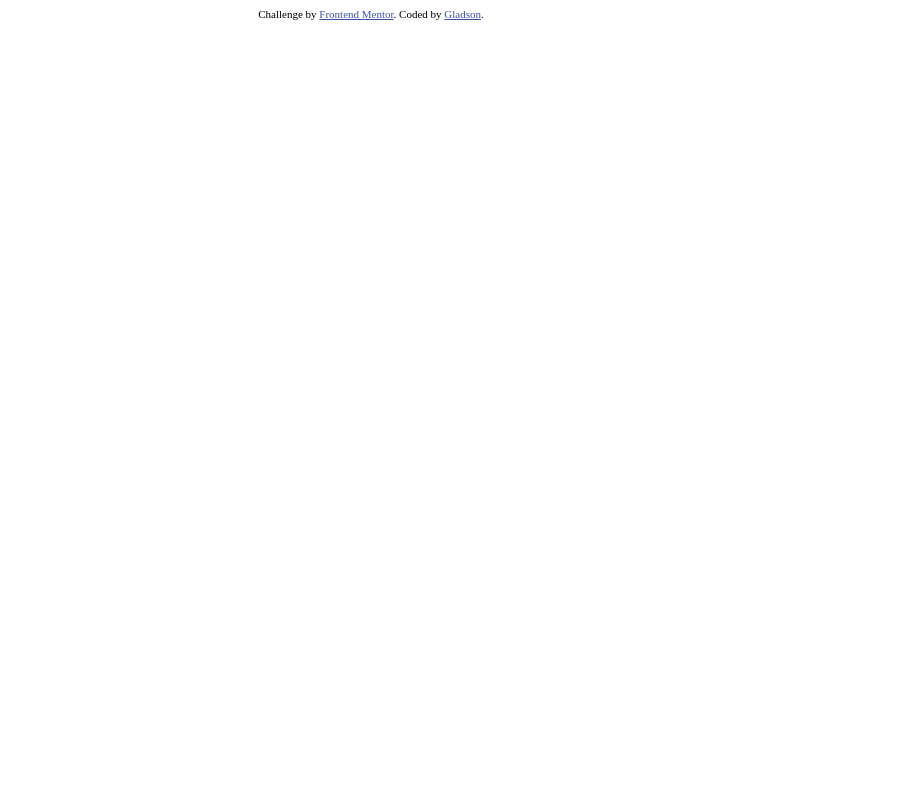
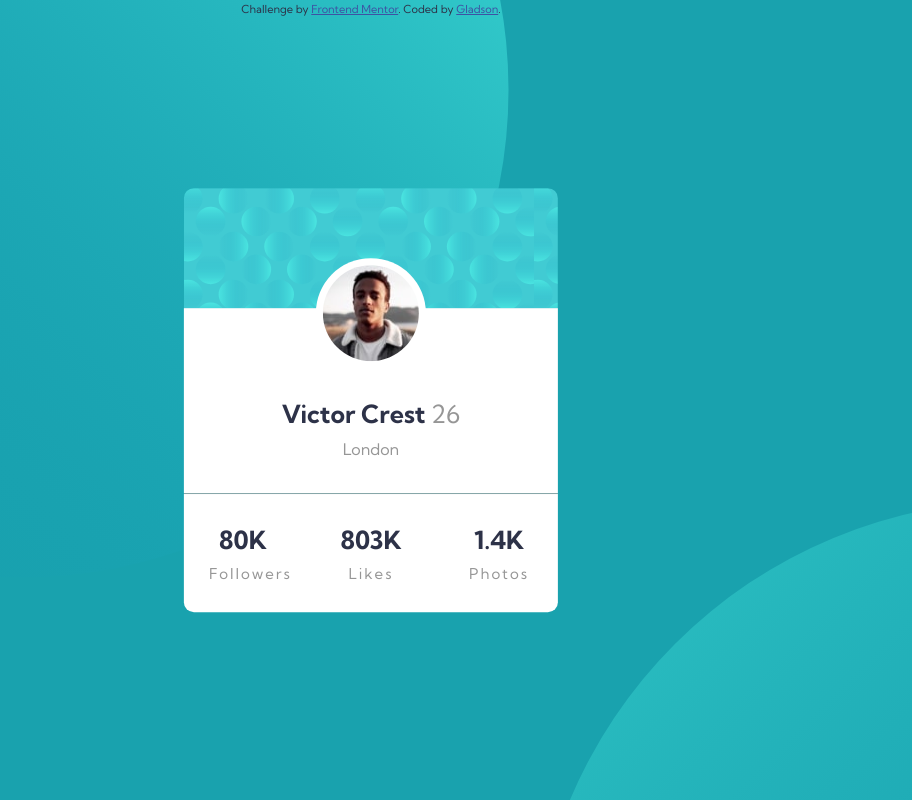
Before and after one commit to gsonly/Profile-card-component, a plain HTML site: page index.html in a window 1280 px wide. Shown: the whole page, without its empty margins (269-1181 px from the left). Drawn offline with Linux system fonts and the light colour scheme.

Commit message:
challenge complete

```diff
--- a/index.html
+++ b/index.html
@@ -13,8 +13,12 @@
     />
 
     <title>Frontend Mentor | Profile card component</title>
-
-    <!-- Feel free to remove these styles or customise in your own stylesheet 👍 -->
+    <link rel="preconnect" href="https://fonts.gstatic.com" />
+    <link
+      href="https://fonts.googleapis.com/css2?family=Kumbh+Sans:wght@400;700&display=swap"
+      rel="stylesheet"
+    />
+    <link rel="stylesheet" href="css/main.css" />
     <style>
       .attribution {
         font-size: 11px;
@@ -27,6 +31,45 @@
   </head>
   <body>
     <!-- Victor Crest 26 London 80K Followers 803K Likes 1.4K Photos -->
+    <div class="card">
+      <div class="card__a"></div>
+      <div class="card__b">
+        <div class="card__avatar">
+          <img
+            src="images/image-victor.jpg"
+            alt="avatar image"
+            class="card__avatar-image"
+          />
+        </div>
+        <h1 class="card__info">
+          <span class="card__info-name">Victor Crest</span>
+          <span class="card__info-age">26</span>
+        </h1>
+        <p class="card__city">London</p>
+      </div>
+      <div class="card__c">
+        <div class="row">
+          <div class="col span-1-of-3">
+            <div class="card__stats">
+              <h2 class="card__stats-title">80K</h2>
+              <p class="card__stats-info">Followers</p>
+            </div>
+          </div>
+          <div class="col span-1-of-3">
+            <div class="card__stats">
+              <h2 class="card__stats-title">803K</h2>
+              <p class="card__stats-info">Likes</p>
+            </div>
+          </div>
+          <div class="col span-1-of-3">
+            <div class="card__stats">
+              <h2 class="card__stats-title">1.4K</h2>
+              <p class="card__stats-info">Photos</p>
+            </div>
+          </div>
+        </div>
+      </div>
+    </div>
     <div class="attribution">
       Challenge by
       <a href="https://www.frontendmentor.io?ref=challenge" target="_blank"
--- a/sass/_base.scss
+++ b/sass/_base.scss
@@ -0,0 +1,55 @@
+$color-primary-1: hsl(185, 75%, 39%);
+$color-primary-2: hsl(229, 23%, 23%);
+$color-primary-3: hsl(227, 10%, 46%);
+$color-neutral-1: hsl(0, 0%, 59%);
+$color-white: #fff;
+$gutter: 6rem;
+
+*,
+*::before,
+*::after {
+  margin: 0;
+  padding: 0;
+  box-sizing: inherit;
+}
+
+.row {
+  max-width: 114rem;
+  margin: 0 auto;
+  &::after {
+    content: "";
+    clear: both;
+    display: table;
+  }
+  .col {
+    float: left;
+    &:not(:last-child) {
+      margin-right: $gutter;
+    }
+  }
+  .span-1-of-3 {
+    width: calc((100% - 2 *#{$gutter}) / 3);
+  }
+}
+
+html {
+  font-size: 62.5%;
+}
+
+html,
+body {
+  height: 100%;
+}
+
+body {
+  position: relative;
+  font-family: "Kumbh Sans", sans-serif;
+  font-weight: 400;
+  line-height: 1.7;
+  box-sizing: border-box;
+  color: $color-primary-2;
+  background: url("../images/bg-pattern-top.svg") -20rem -40rem no-repeat,
+    url("../images/bg-pattern-bottom.svg") 80rem 50rem no-repeat,
+    $color-primary-1;
+  text-rendering: optimizeLegibility;
+}
--- a/sass/_card.scss
+++ b/sass/_card.scss
@@ -0,0 +1,70 @@
+.card {
+  position: absolute;
+  top: 50%;
+  left: 50%;
+  transform: translate(-50%, -50%);
+  border-radius: 1rem;
+  &__a {
+    height: 15vh;
+    background-image: url("../images/bg-pattern-card.svg");
+    border-top-left-radius: 1rem;
+    border-top-right-radius: 1rem;
+    overflow: hidden;
+  }
+  &__b {
+    text-align: center;
+    height: 30%;
+    background-color: $color-white;
+  }
+  &__avatar {
+    position: relative;
+    display: inline-block;
+    margin-top: -5rem;
+    width: 11rem;
+    height: 11rem;
+    border-radius: 50%;
+    overflow: hidden;
+    background-color: $color-white;
+    &-image {
+      position: absolute;
+      top: 50%;
+      left: 50%;
+      transform: translate(-50%, -50%);
+      border-radius: 50%;
+    }
+  }
+  &__info {
+    font-size: 2.5rem;
+    margin-top: 2rem;
+    &-name {
+      font-weight: 700;
+    }
+    &-age {
+      font-weight: 400;
+      color: $color-neutral-1;
+    }
+  }
+  &__city {
+    font-size: 1.6rem;
+    color: $color-neutral-1;
+    padding-bottom: 3rem;
+  }
+  &__c {
+    background-color: $color-white;
+    padding: 2.5rem;
+    border-top: 1px solid $color-neutral-1;
+    border-bottom-left-radius: 1rem;
+    border-bottom-right-radius: 1rem;
+  }
+  &__stats {
+    text-align: center;
+    &-title {
+      font-size: 2.5rem;
+    }
+    &-info {
+      font-size: 1.5rem;
+      color: $color-neutral-1;
+      letter-spacing: 2px;
+    }
+  }
+}
```
Also changed, not shown: css/main.css (added).
